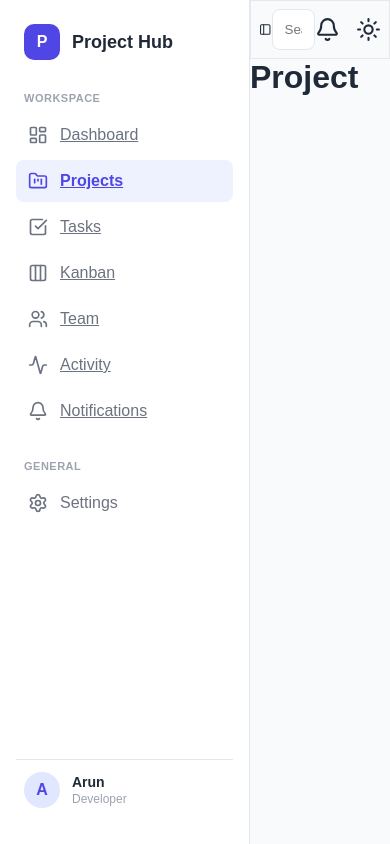
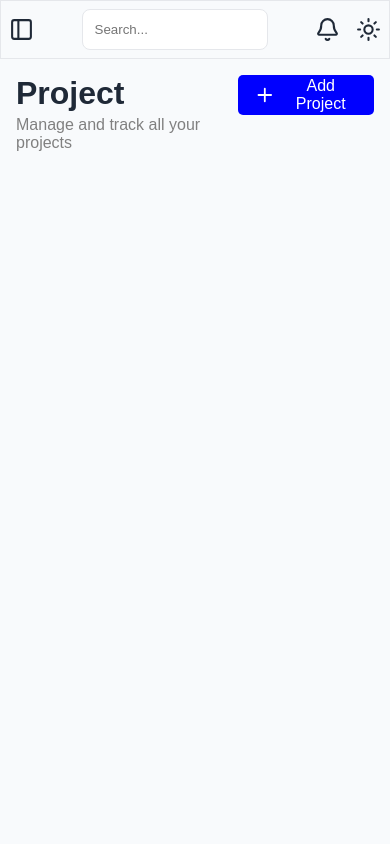
Before and after one commit to Santhosh-Rangaraj/Project-Management, a React (Vite) app in the folder project-hub/: page /projects in a window 390 px wide. Built offline with nearby package versions, Linux system fonts and the light colour scheme.

Commit message:
feat: enhance Project page layout and add responsive sidebar styles

```diff
--- a/project-hub/src/pages/Project.tsx
+++ b/project-hub/src/pages/Project.tsx
@@ -1,7 +1,18 @@
+import { Plus } from 'lucide-react';
 
+import"../styles/Project.css";
 const Project=()=>{
     return(
+        <>
+        <div className='project-header'>
+        <div className='project-header-text'>
         <h1>Project</h1>
+        <p>Manage and track all your projects</p>
+        </div>
+        <button><Plus /> Add Project</button>
+        </div>
+        </>
+
     )
 }
 
--- /dev/null
+++ b/project-hub/src/styles/Project.css
@@ -0,0 +1,27 @@
+.project-header{
+    display:flex;
+    justify-content:space-between;
+    margin:1rem
+}
+
+.project-header button{
+    background-color:blue;
+    color:white;
+    border:none;
+    padding:0 1rem;
+    border-radius:5px;
+    display:flex;
+    align-items:center;
+    gap:0.5rem;
+    height:2.5rem;
+}
+.project-header .project-header-text h1{
+  font-size:2rem;
+  margin:0;
+  font-family:Arial, Helvetica, sans-serif;
+  margin-bottom:0.25rem;
+}
+.project-header .project-header-text p{
+  color:gray;
+  font-size:1rem;
+}
--- a/project-hub/src/styles/Sidebar.css
+++ b/project-hub/src/styles/Sidebar.css
@@ -130,3 +130,12 @@
   font-size: 12px;
   color: #9ca3af;
 }
+
+
+
+@media (max-width:750px) {
+  .sidebar{
+    display: none;
+  }
+
+}
```
